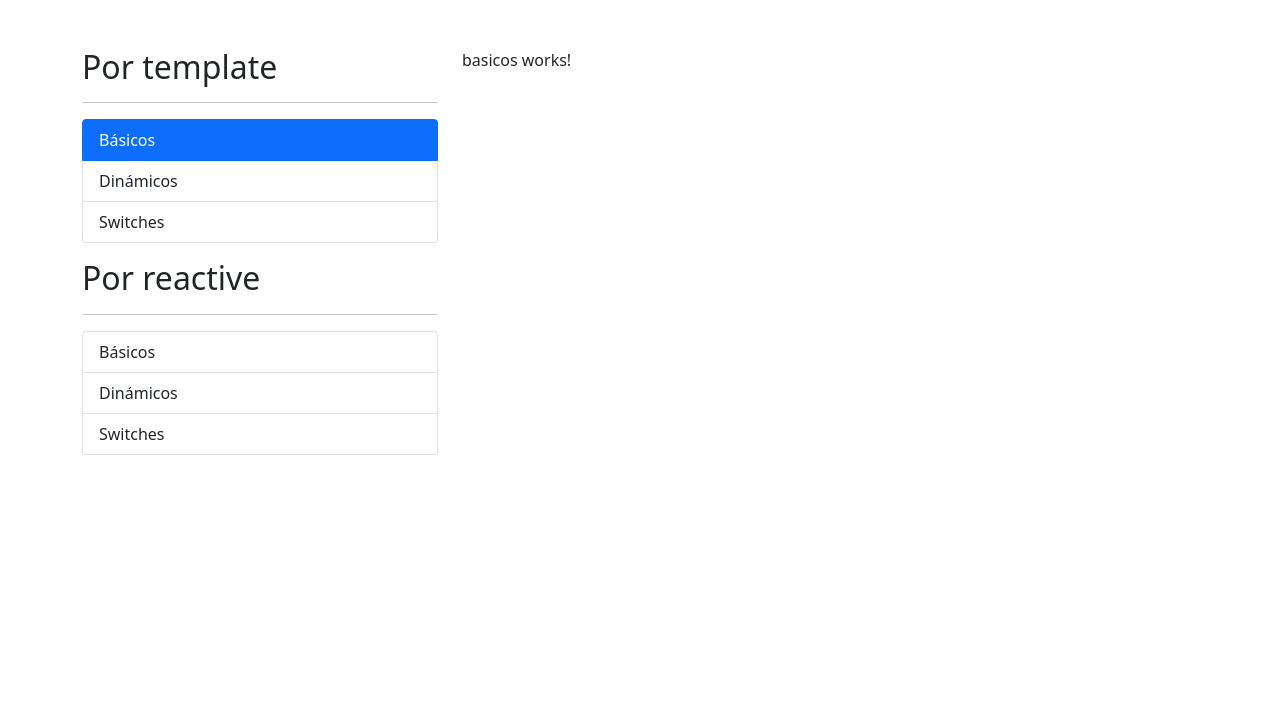
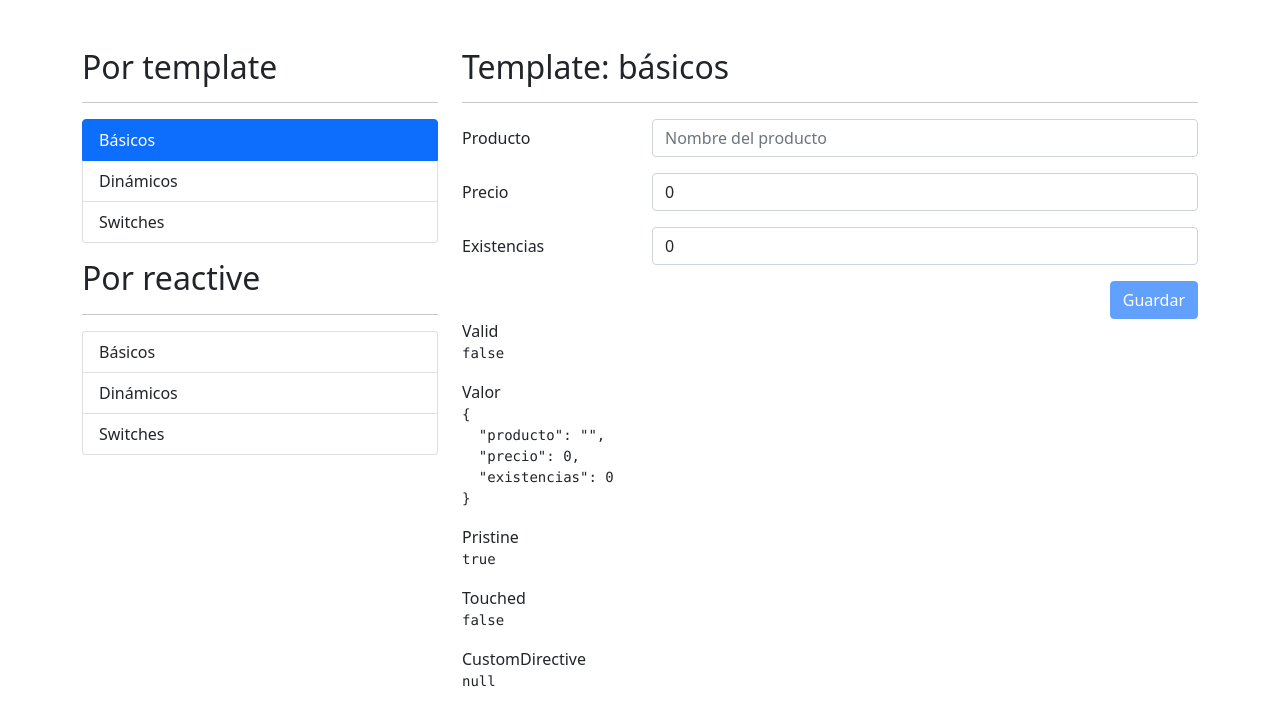
Before and after one commit to UEHG260899/angular-forms, an Angular app: page /template/basicos in a window 1280 px wide. Shown: the top 726 px of the page. Built offline with nearby package versions, Linux system fonts and the light colour scheme.

Commit message:
Se termino el apartado templates basicos

```diff
--- a/src/app/reactive/basicos/basicos.component.html
+++ b/src/app/reactive/basicos/basicos.component.html
@@ -1 +1,3 @@
 <p>basicos works!</p>
+
+<!--La lógica más pesada se encuentra en el ts en los formularios reactivos-->
--- a/src/app/template/basicos/basicos.component.html
+++ b/src/app/template/basicos/basicos.component.html
@@ -1 +1,79 @@
-<p>basicos works!</p>
+<!--La lógica más pesada se encuentra en el html-->
+<h2>Template: básicos</h2>
+<hr>
+
+<div class="row">
+    <div class="col">
+        <form (ngSubmit)="guardar()" #miFormulario="ngForm" autocomplete="off">
+            <!--Campo de producto-->
+            <div class="mb-3 row">
+                <label for="" class="col-sm-3 col-form-label">Producto</label>
+                <div class="col-sm-9">
+                    <input type="text"
+                        class="form-control"
+                        ngModel
+                        name="producto"
+                        placeholder="Nombre del producto"
+                        required
+                        minlength="3">
+                    <span class="form-text text-danger" *ngIf="nombreValido()">Debe de ser de 3 letras</span>
+                </div>
+            </div>
+            <!--Campo del precio-->
+            <div class="mb-3 row">
+                <label for="" class="col-sm-3 col-form-label">Precio</label>
+                <div class="col-sm-9">
+                    <input type="number"
+                        class="form-control"
+                        [ngModel]="initForm.preicio"
+                        name="precio"
+                        placeholder="Precio del producto"
+                        required
+                        min="0">
+                        <span class="form-text text-danger" *ngIf="precioValido()">Debe de ser mayor a 0</span>
+                </div>
+            </div>
+
+            <!--Campo de las existencias-->
+            <div class="mb-3 row">
+                <label for="" class="col-sm-3 col-form-label">Existencias</label>
+                <div class="col-sm-9">
+                    <input type="number"
+                        class="form-control"
+                        [ngModel]="initForm.existencias"
+                        name="existencias"
+                        customMin
+                        [minimo]="0"
+                        placeholder="Existencias del producto"
+                        required>
+                </div>
+            </div>
+            <!--Botón-->
+            <div class="row">
+                <div class="col">
+                    <button type="submit" class="btn btn-primary float-end" [disabled]="!miFormulario.valid">Guardar</button>
+                </div>
+            </div>
+        </form>
+    </div>
+</div>
+
+<!--Mostrar elementos formulario-->
+<div class="row">
+    <div class="col">
+        <span>Valid</span>
+        <pre>{{ miFormulario.valid }}</pre>
+
+        <span>Valor</span>
+        <pre>{{ miFormulario.value | json }}</pre>
+
+        <span>Pristine</span>
+        <pre>{{ miFormulario.pristine }}</pre>
+
+        <span>Touched</span>
+        <pre>{{ miFormulario.touched }}</pre>
+
+        <span>CustomDirective</span>
+        <pre>{{ miFormulario.controls.existencias?.errors | json }}</pre>
+    </div>
+</div>
--- a/src/app/template/basicos/basicos.component.ts
+++ b/src/app/template/basicos/basicos.component.ts
@@ -1,4 +1,5 @@
-import { Component, OnInit } from '@angular/core';
+import { Component, OnInit, ViewChild } from '@angular/core';
+import { NgForm } from '@angular/forms';
 
 @Component({
   selector: 'app-basicos',
@@ -8,9 +9,35 @@
 })
 export class BasicosComponent implements OnInit {
 
+  //Busca un elemento dentro de un template
+  @ViewChild('miFormulario') miFormulario!: NgForm;
+  initForm = {
+    producto: '',
+    preicio: 0,
+    existencias: 0
+  }
+
   constructor() { }
 
   ngOnInit(): void {
   }
 
+
+  nombreValido(): boolean{
+    //? indica que en caso de que se tenga un valor se debe de coninuar con la evaluación.
+    return this.miFormulario?.controls.producto?.invalid && this.miFormulario?.controls.producto?.touched
+  }
+
+  precioValido(): boolean{
+    return (this.miFormulario?.controls.precio?.value < 0) && (this.miFormulario?.controls.precio?.touched);
+  }
+
+  guardar(){
+    this.miFormulario.resetForm({
+      //Se puede enviar un objeto que contenga los predeterminados para los campos
+      precio: 0,
+      existencias: 0
+    });
+  }
+
 }
--- /dev/null
+++ b/src/app/template/directives/custom-min.directive.ts
@@ -0,0 +1,25 @@
+//se importan en el modulo que se van a usar
+import { Directive, Input } from "@angular/core";
+import { FormControl, NG_VALIDATORS, Validator } from "@angular/forms";
+
+@Directive({
+    //La manera en la que angular va a buscar a la directiva
+    selector: '[customMin][ngModel]',
+    providers: [{
+        provide: NG_VALIDATORS,
+        useExisting: CustomMinDirective,
+        multi: true
+    }]
+})
+export class CustomMinDirective implements Validator {
+
+    @Input() minimo!: number;
+
+    constructor(){}
+
+    validate(control: FormControl){
+        const inputValue = control.value;
+
+        return (inputValue < this.minimo) ? {'customMin' : true} : null;
+    }
+}
```
Also changed, not shown: src/app/template/template.module.ts (+7 -1 lines).
